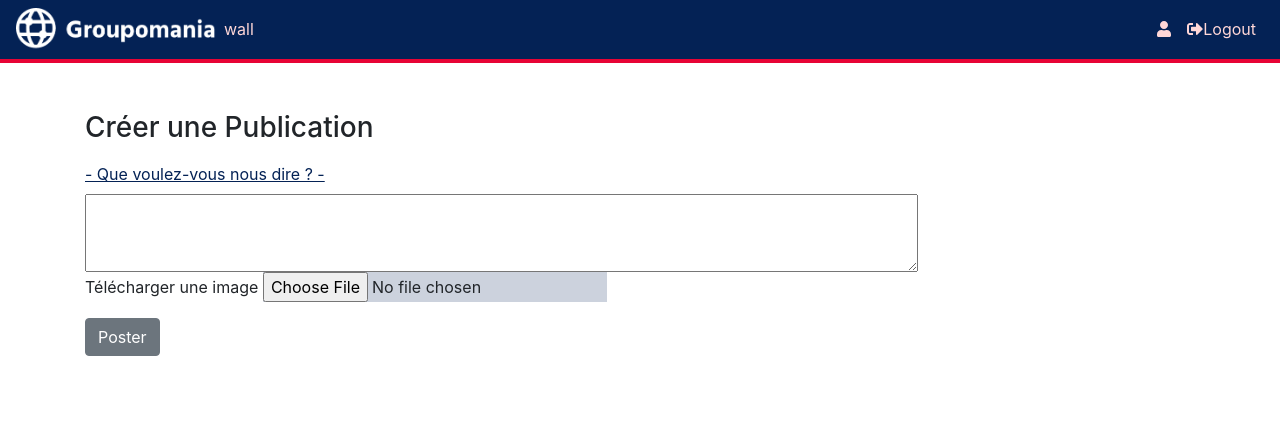
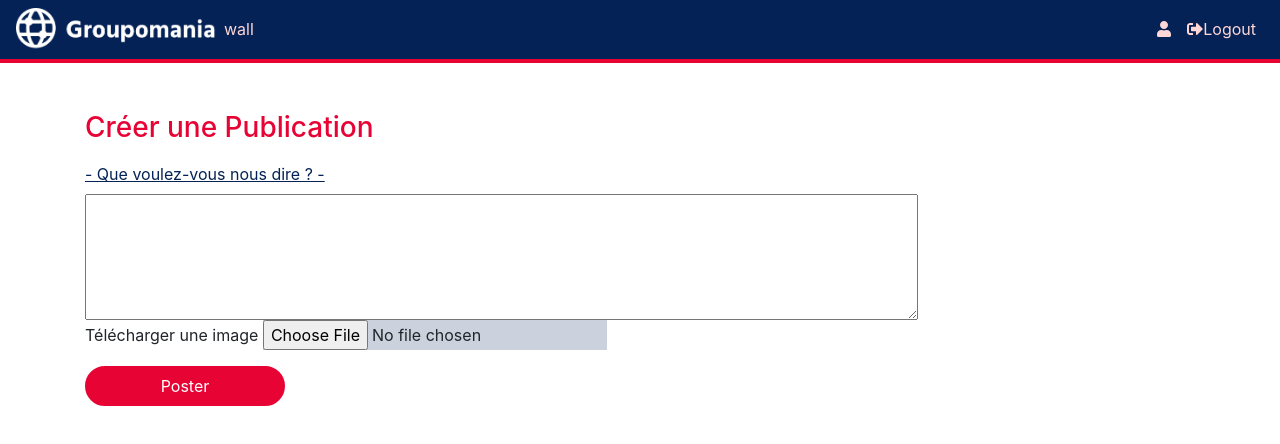
Before and after one commit to thomasgouin/projet7-OC-Groupomania, a Vue app in the folder front/: page /publier in a window 1280 px wide. Shown: the top 444 px of the page. Built offline with nearby package versions, Linux system fonts and the light colour scheme; sample sign-in values are in the browser's storage.

Commit message:
modification style page publier

```diff
--- a/front/src/views/Profile.vue
+++ b/front/src/views/Profile.vue
@@ -73,6 +73,7 @@ export default {
 
 <style lang="scss">
 .jumbotron-profile{
+  margin-top: 50px;
   border: solid #042255 3px;
   max-width: 500px;
   background-color: #fff;
--- a/front/src/views/Publier.vue
+++ b/front/src/views/Publier.vue
@@ -6,7 +6,7 @@
         <div class="input-group ">
           <label for="title">- Que voulez-vous nous dire ? -</label>
           <br />
-          <textarea v-model="contentPost.title" class="input-text" rows="3" id="title" type="text" />
+          <textarea v-model="contentPost.title" class="input-text" rows="5" id="title" type="text" />
         </div>
 
         <div>
@@ -71,8 +71,24 @@ export default {
 };
 </script>
 
-<style scope>
+<style lang="scss">
+h3{
+  color:#e70435;
+}
 .input-text {
   width: 100%;
 }
+.btn-poster{
+  background-color:#e70435;
+  border: #e70435 solid 2px;
+  border-radius: 25px;
+  width: 200px;
+  transition: all .5s;
+  transition-timing-function: cubic-bezier(.2, 3, .4, 1);
+  &:hover{
+    transform: scale(1.1, 1.1);
+    background-color: #e70435;
+    border:none;
+  }
+}
 </style>
```
